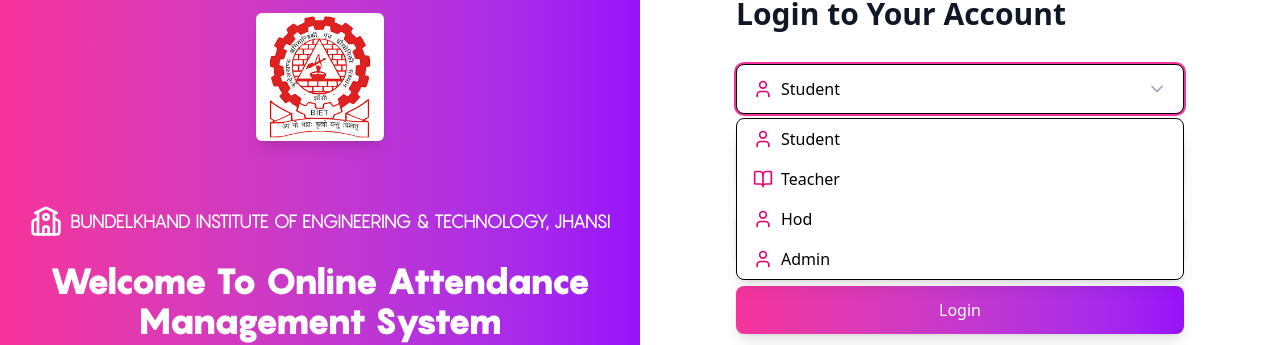
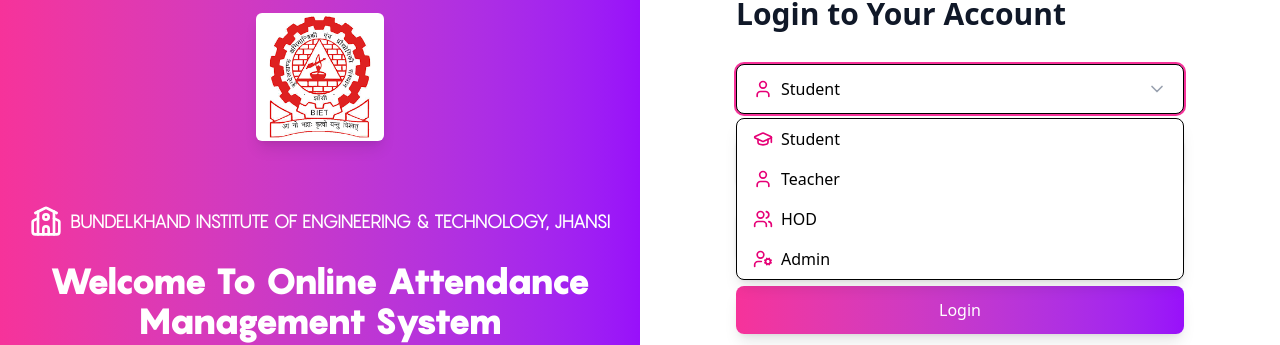
Before and after one commit to AAVEGKAUSHIK/online_attendance_system_biet, a React (Vite) app in the folder Frontend/: page / in a window 1280 px wide. Both pictures are taken after a click on the button "Student". Shown: the part 211-556 px from the top of the page. Built offline with nearby package versions, Linux system fonts and the light colour scheme.

Commit message:
fix: update user type cases to use proper capitalization in login dropdown

```diff
--- a/Frontend/src/Pages/Login.jsx
+++ b/Frontend/src/Pages/Login.jsx
@@ -78,7 +78,7 @@ function Login() {
               </button>
               {isDropdownOpen && (
                 <div className="absolute w-full mt-1 bg-white border rounded-lg shadow-lg z-10">
-                  {['student', 'teacher', 'hod', 'admin'].map((type) => (
+                  {['Student', 'Teacher', 'HOD', 'Admin'].map((type) => (
                     <div
                       key={type}
                       className="px-4 py-2 hover:bg-pink-50 cursor-pointer flex items-center gap-2 transition-colors"
```
